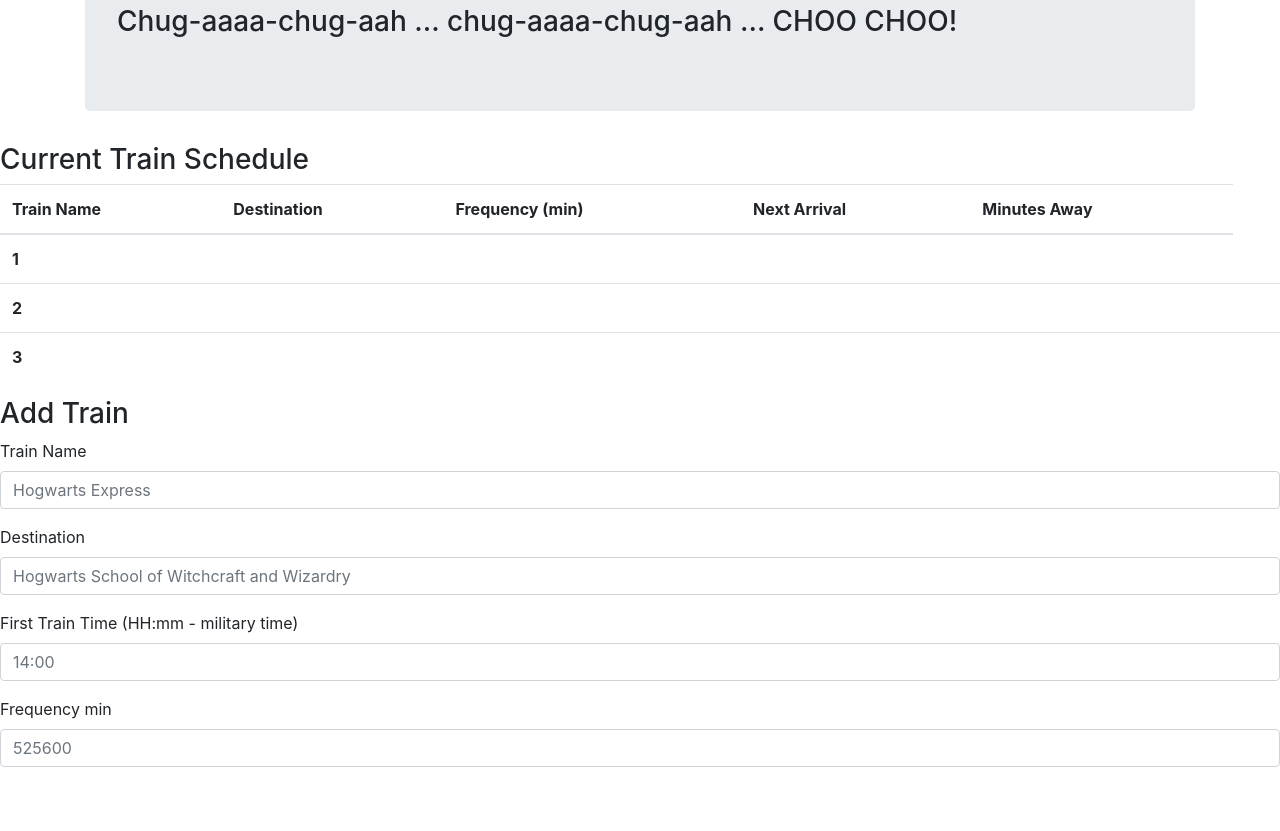
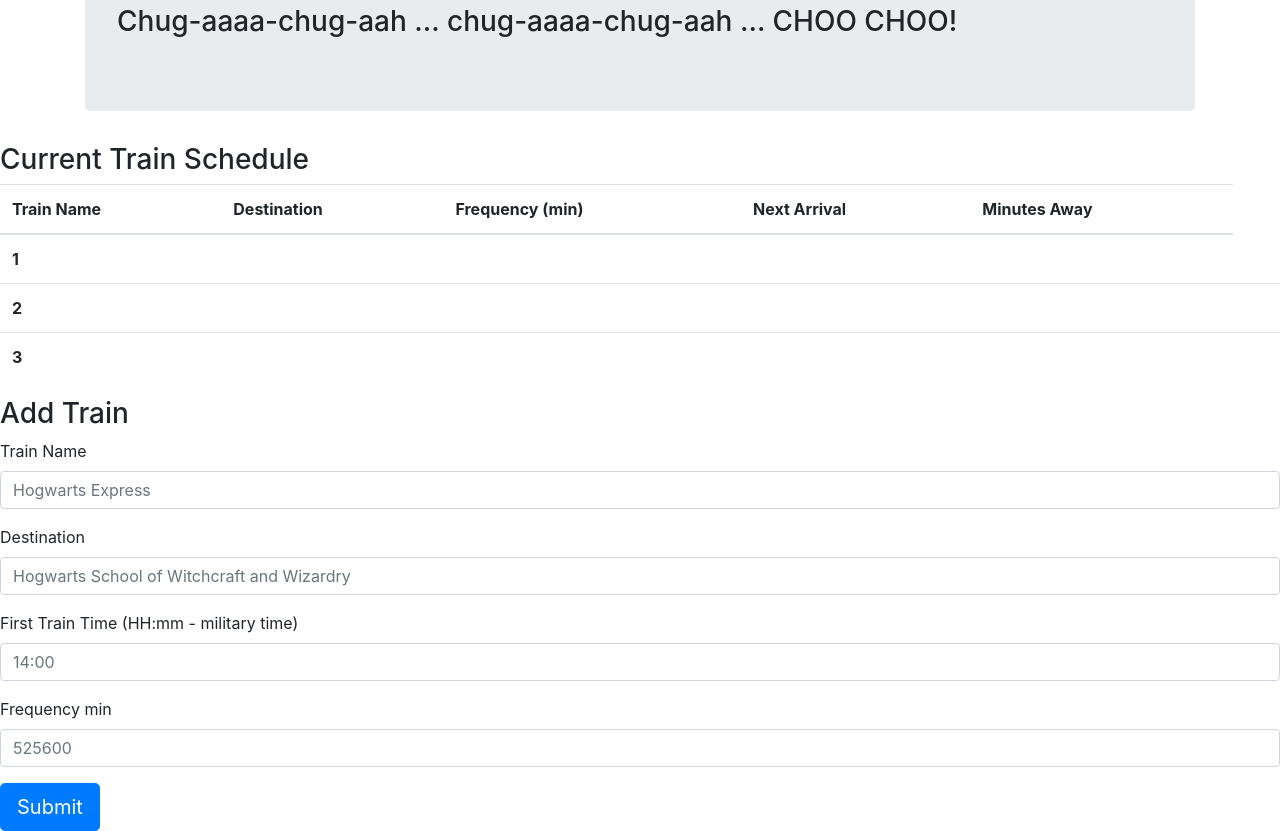
Before and after one commit to Sneezynam3/Train, a plain HTML site: page index.html in a window 1280 px wide. Shown: the part 115-946 px from the top of the page. Before the commit the page ends 898 px from the top, so only its background shows below. Drawn offline with nearby package versions, Linux system fonts and the light colour scheme.

Commit message:
Added submit button

```diff
--- a/index.html
+++ b/index.html
@@ -97,6 +97,7 @@
                             <label for="formGroupExampleInput2">Frequency min</label>
                             <input type="text" class="form-control" id="formGroupExampleInput2" placeholder="525600">
                         </div>
+                        <button type="button" class="btn btn-primary btn-lg">Submit</button>
                     </form>
                 </div>
             </div>
```
